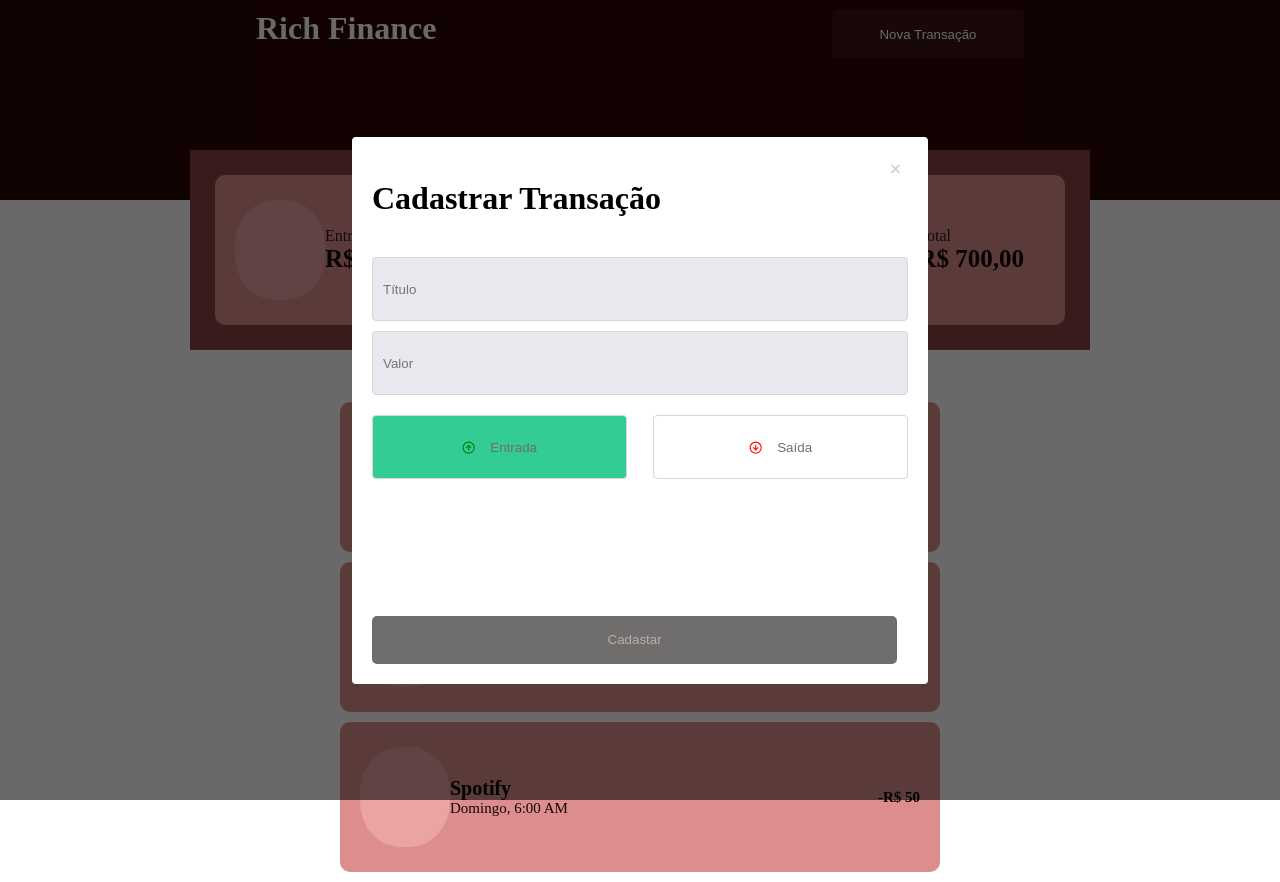
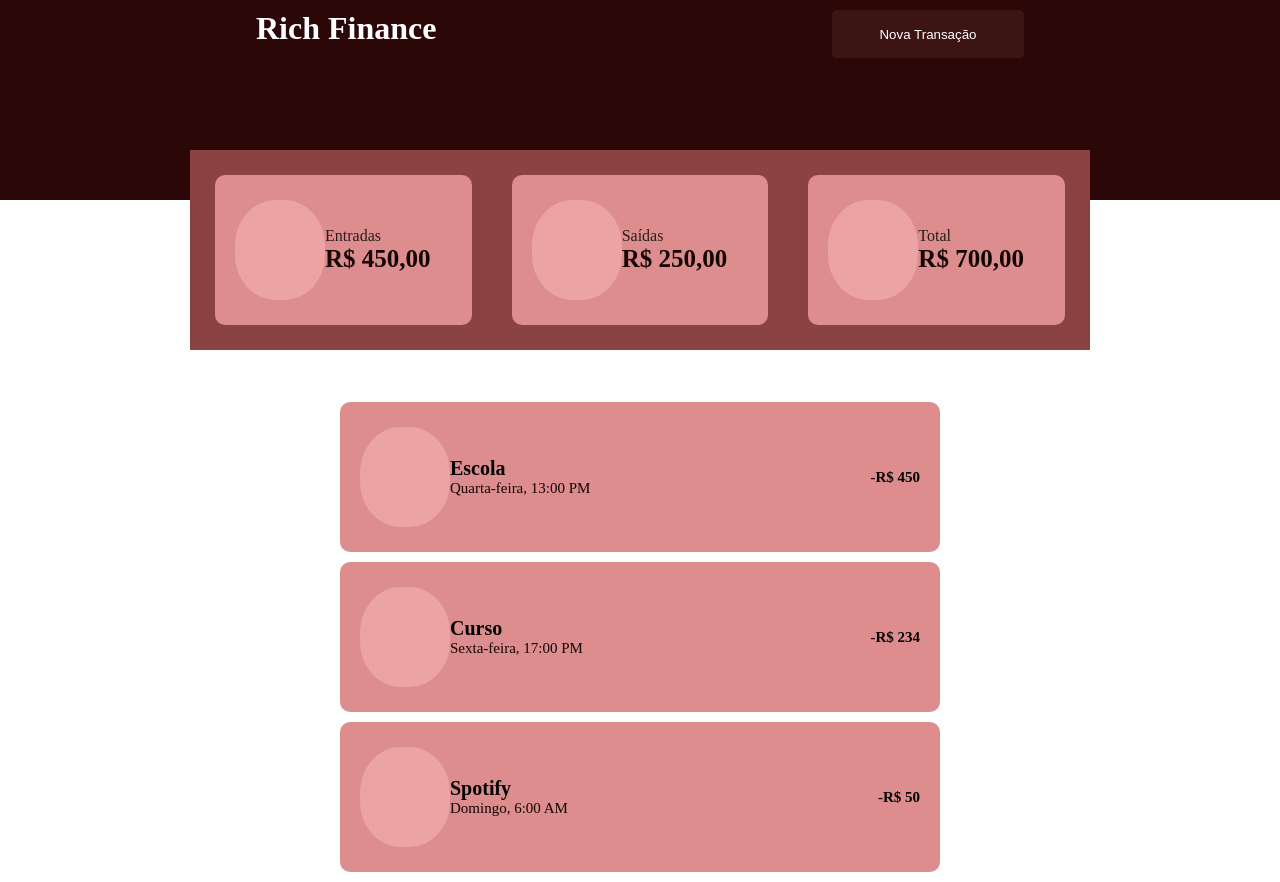
Before and after one commit to devrichele/my-finance, a React (Vite) app: page / in a window 1280 px wide. Built offline with nearby package versions, Linux system fonts and the light colour scheme.

Commit message:
corrigindo estado do model

```diff
--- a/src/App.jsx
+++ b/src/App.jsx
@@ -21,7 +21,7 @@ import Modelo from "./components/modelo"
 // Toda vez que criar uma function colocar em cima do return
 // chave só acima do return
 // para executar uma function colocar em parenteses
-  const isOpenModelo = true
+  const isOpenModelo = false
 
   return (
     <div className='body'>
@@ -30,10 +30,6 @@ import Modelo from "./components/modelo"
         <button onClick={() => alertModeloAberto ()} >
           Nova Transação
         </button>
-
-        {/* <button onClick={() => olamundo()}>
-          Olá
-        </button> */}
 
       </div>
       <div className='cards'>
@@ -48,7 +44,8 @@ import Modelo from "./components/modelo"
         <Card type={"baixo"} mudar={50} texto ={"Spotify"} valor={"Domingo, 6:00 AM"}/>
 
       </div>
-    <Modelo onClickModelo={()=>alertModeloFechado ()}/>
+    {modeloAberto === true ? <Modelo onClickModelo={()=>alertModeloFechado ()}/> : null}
+
 
     </div>
 
```
